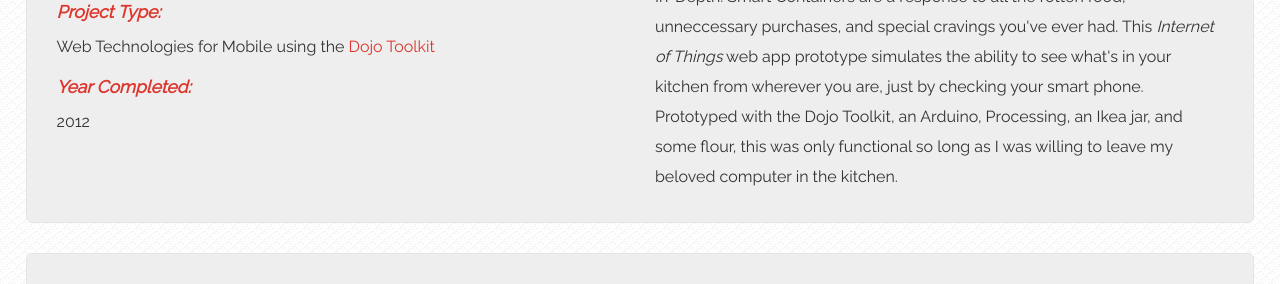
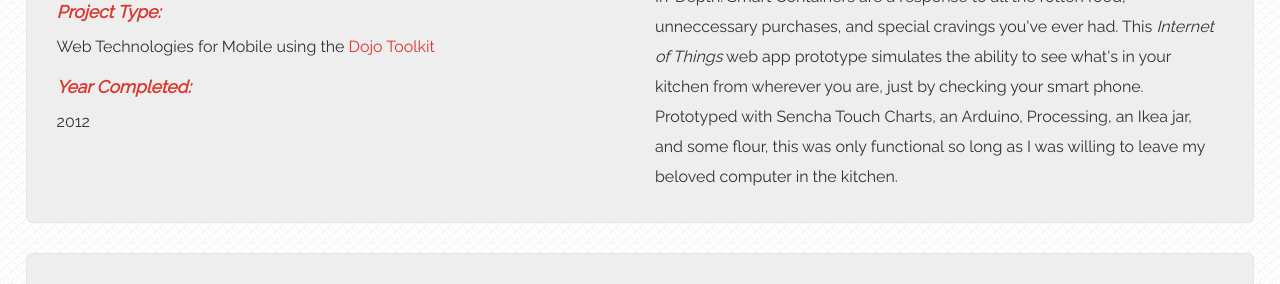
Before and after one commit to diannamertz/doubledi.github.com, a Jekyll site: the page built from indepth.html, in a window 1280 px wide, cut to the strip 224-508 px from the top of the page. Built offline with Jekyll 4.4.1, drawn with Linux system fonts in a browser that asks for light colours.

```diff
--- a/indepth.html
+++ b/indepth.html
@@ -16,7 +16,7 @@
   </div>
   <div class="span6">
 	<h4>About:</h4>
-	In-Depth: Smart Containers are a response to all the rotten food, unneccessary purchases, and special cravings you've ever had. This <em>Internet of Things</em> web app prototype simulates the ability to see what's in your kitchen from wherever you are, just by checking your smart phone. Prototyped with the Dojo Toolkit, an Arduino, Processing, an Ikea jar, and some flour, this was only functional so long as I was willing to leave my beloved computer in the kitchen.
+	In-Depth: Smart Containers are a response to all the rotten food, unneccessary purchases, and special cravings you've ever had. This <em>Internet of Things</em> web app prototype simulates the ability to see what's in your kitchen from wherever you are, just by checking your smart phone. Prototyped with Sencha Touch Charts, an Arduino, Processing, an Ikea jar, and some flour, this was only functional so long as I was willing to leave my beloved computer in the kitchen.
   </div>
   </div>
 </div>
--- a/index.html
+++ b/index.html
@@ -71,7 +71,7 @@
       <div class="overlay">
         <h3>In-Depth: Smart Containers</h3>
         <em>Project Type</em>
-        <span><p>Web Technologies for Mobile using the Dojo Toolkit</p></span>
+        <span><p>Web Technologies for Mobile using Sencha Touch Charts</p></span>
         <em>Year Completed</em>
         <span><p>2012</p></span>
       </div>
```
